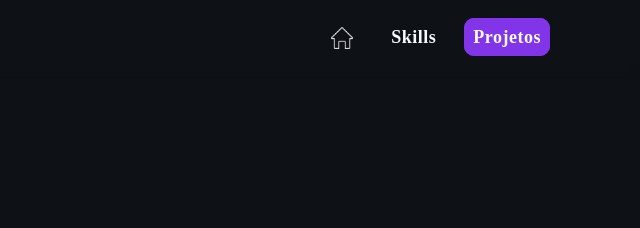
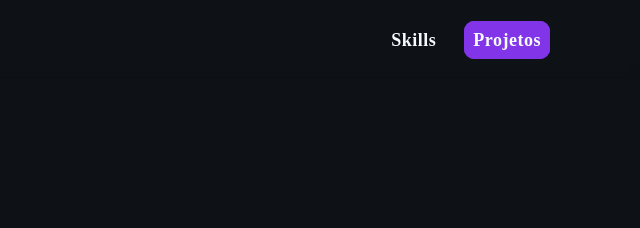
Before and after one commit to Mateus-olv-dev/personal-website, a plain HTML site: page index.html in a window 1280 px wide. Shown: the top 228 px of the page, 640-1280 px from the left. Drawn offline with Linux system fonts and the light colour scheme; a web font is replaced by a local one.

Commit message:
Remove botão Home e aumenta tamanho das badges de skills
- Remove o botão Home do layout por falta de funcionalidade
- Aumenta o tamanho das badges de skills em 5px para melhor visibilidade

```diff
--- a/index.html
+++ b/index.html
@@ -22,8 +22,6 @@
 
     <nav>
       <ul class="nav-list">
-        <li><a href="#banner" class="button_home" class="links"><img src="imgs/icons/casa.png" alt="home" width="22px" height="22px"></a></li>
-
         <li><a href="#skills" class="navegation" class="links">Skills</a></li>
 
         <li><a href="#projetos" class="navegation_projetos" class="links">Projetos</a></li>
@@ -39,7 +37,6 @@
     <div class="mobile-menu">
 
       <ul class="nav-list-mobile">
-        <li><a href="#banner" class="button_home" class="links"><img src="imgs/icons/casa.png" alt="home" width="22px" height="22px"></a></li>
 
         <li><a href="#skills" class="navegation" class="links">Skills</a></li>
 
--- a/sass/estilos.sass
+++ b/sass/estilos.sass
@@ -98,19 +98,6 @@ nav
   transition: 0.3s
 
 
-
-.button_home
-  padding: 15px 10px 5px 10px
-  border-radius: 10px
-
-
-.button_home:hover
-  transition: 0.3s
-  background-color: #1A2029
-
-
-
-
 .mobile-menu-icon
   display: none
   margin-right: 20px
@@ -124,7 +111,7 @@ nav
   top: 4rem
   background-color: variaveis.$cor-secundaria
   padding: 30px
-  height: 30vh
+  height: 20vh
   border-radius: 20px 0px 0px 20px
   box-shadow: 10px 5px 15px #0B0E12
   display: none
@@ -399,7 +386,7 @@ nav
 
 @media (max-width: 750px)
   .badges
-    height: 20px
+    height: 25px
 
 // #projetos
 
```
